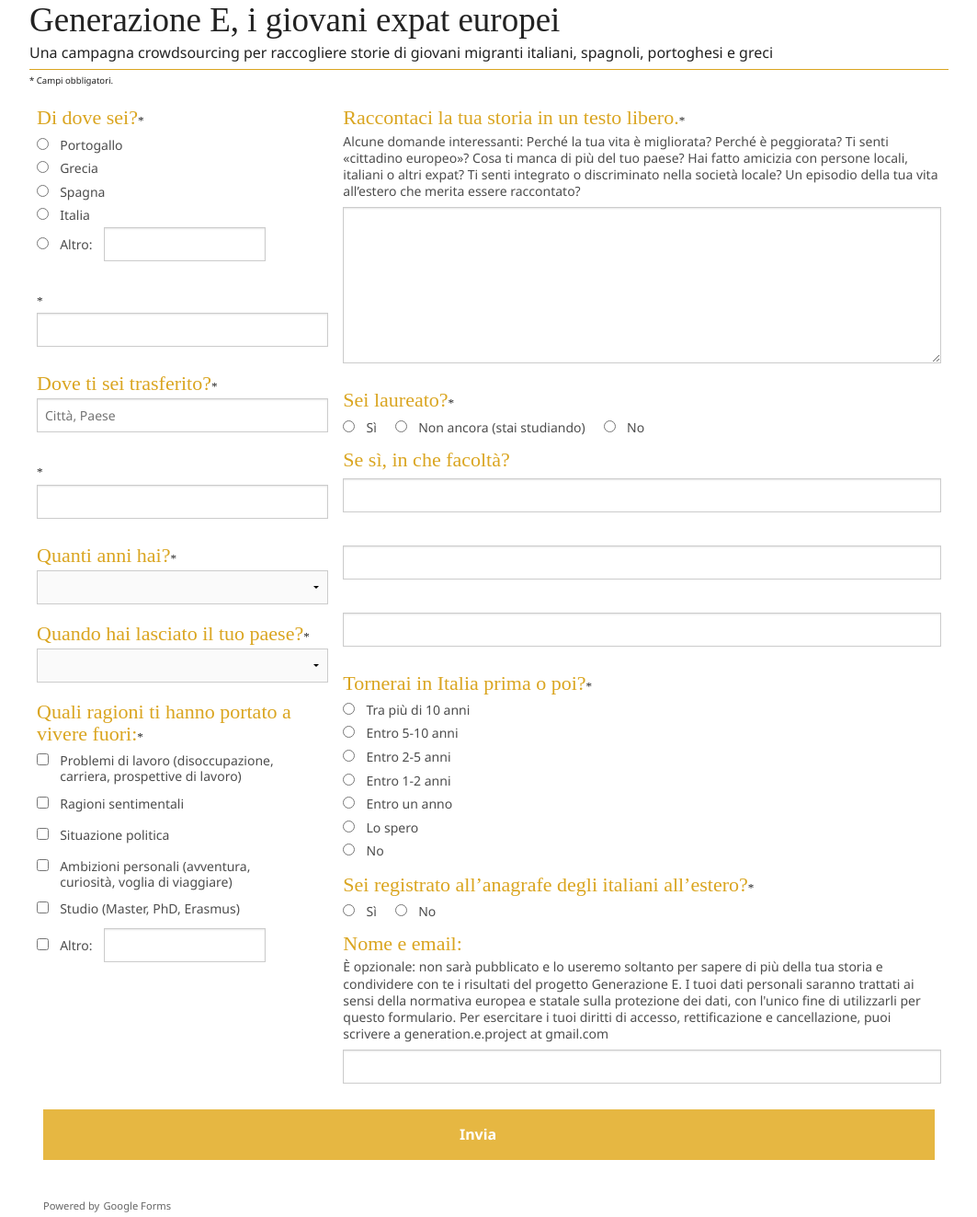
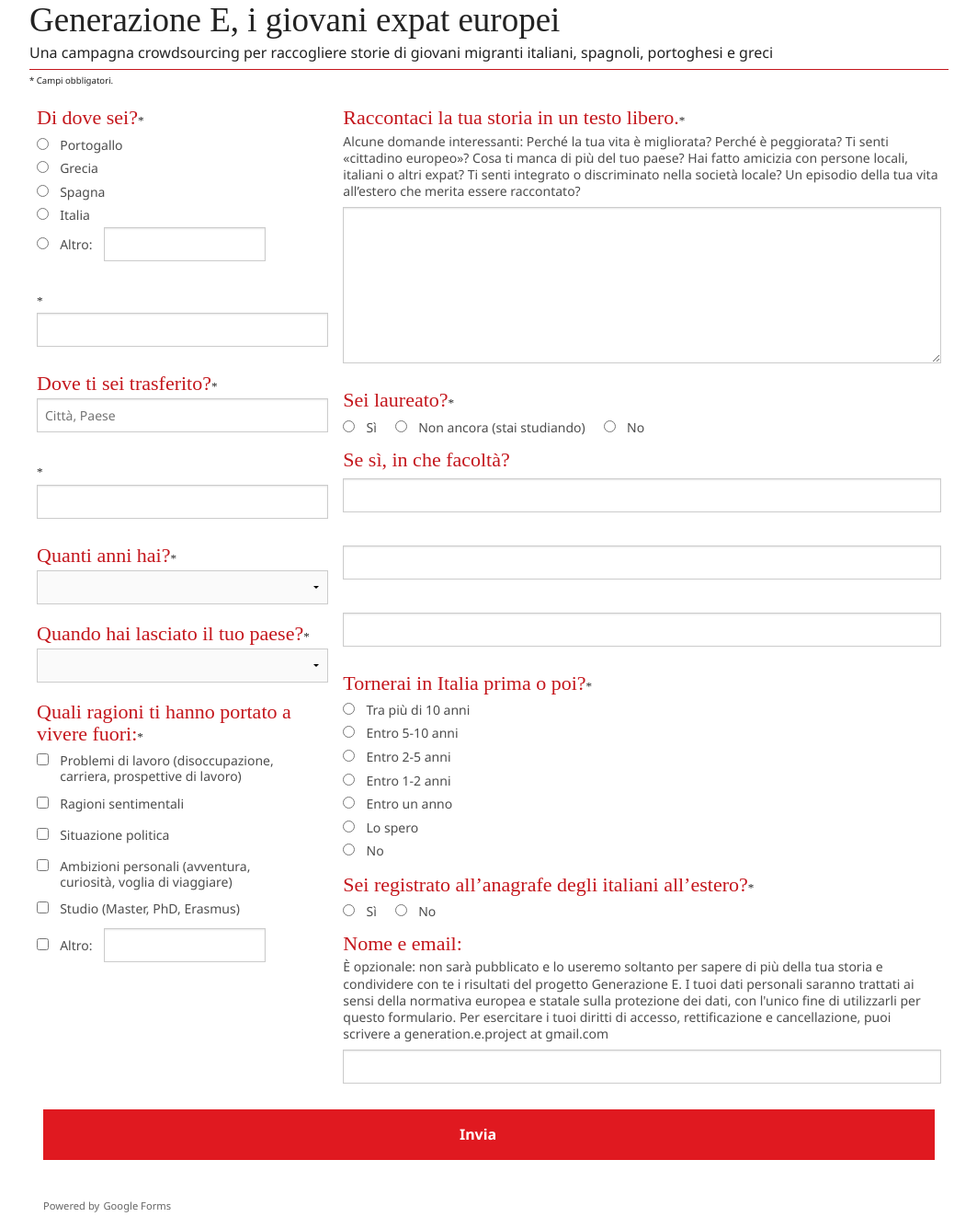
Before and after one commit to correctiv/generatione.eu, a Jekyll site: the page built from it/embed.html, in a window 1280 px wide. Shown: the whole page at 92% size, without its empty margins (108-1171 px from the left). Built offline with Jekyll 4.4.1, drawn with Linux system fonts in a browser that asks for light colours; some web fonts are replaced.

Commit message:
Add custom color to Italian embed

```diff
--- a/_layouts/default.html
+++ b/_layouts/default.html
@@ -2,6 +2,21 @@
 layout: base
 
 ---
+
+{% if page.customColor %}
+<style media="screen">
+  .ss-q-title label {
+    color: {{ page.customColor }};
+  }
+  button, .button {
+    background-color: {{ page.customColor2 }};
+    border-color: {{ page.customColor }};
+  }
+  .ss-form-heading p {
+    border-bottom-color: {{ page.customColor }};
+  }
+</style>
+{% endif %}
 
 </head>
 
--- a/it/embed.html
+++ b/it/embed.html
@@ -4,4 +4,7 @@ embed: yes
 
 language: it
 
+customColor: "#c4161c"
+customColor2: "#e01920"
+
 ---
```
